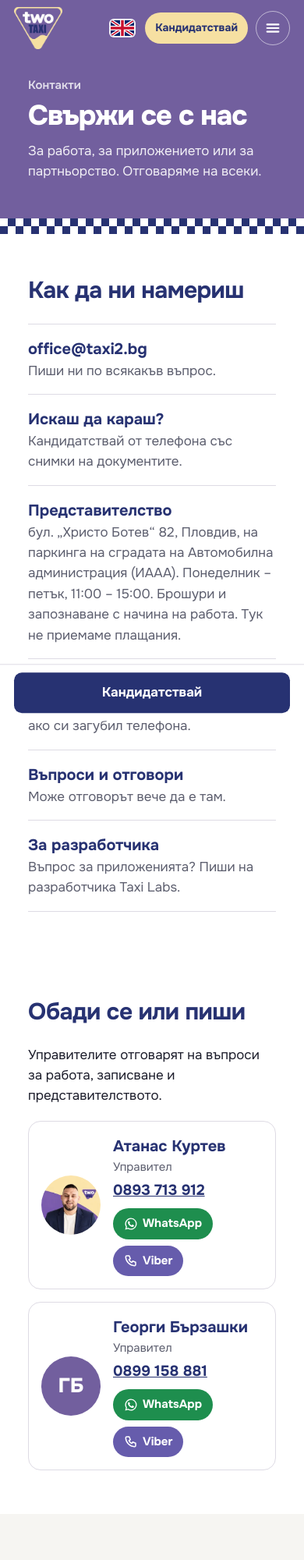
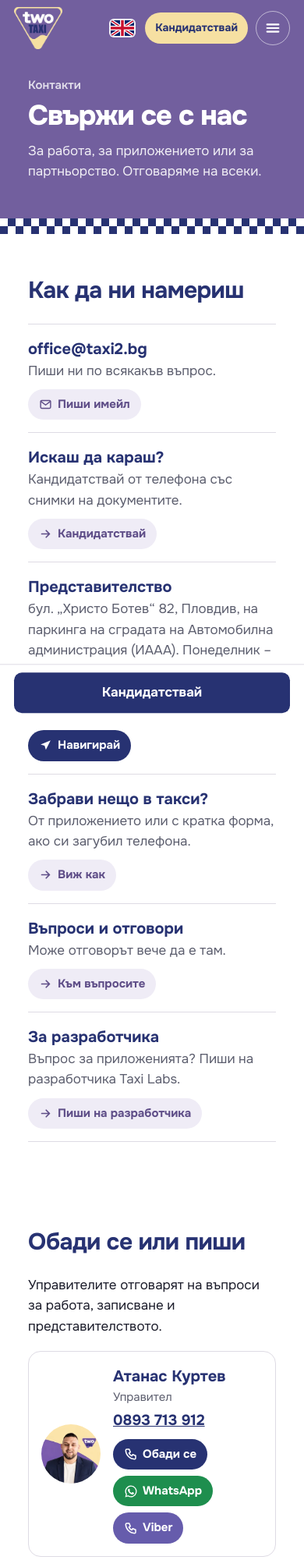
Before and after one commit to truegroupteam/taxi2-site, a plain HTML site: page public/pages/kontakti.html in a window 390 px wide. Shown: the top 2000 px of the page at 78% size. Drawn offline with Linux system fonts and the light colour scheme.

Commit message:
Контакти: visible action buttons („Навигирай“, „Пиши имейл“, „Обади се“…) (#18)
* Language flag on every page, English pages (/en, /lost, /terms, /privacy), „Забравени вещи“ page with a form, mobile spacing fix

- Flag (UK / BG) in the header of every page, leads to the matching page in the other language; replaces the text link on /softuer
- /en: passenger page in English with contact block; /lost: lost items in English; /terms and /privacy load the English client texts (/api/legal?lang=en)
- /zabravena-vesht: how to report in the app („Пътувания“ → курса → „Забравих нещо“, 72 h) and a form for clients without the app; the report goes by e-mail to the office
- Links to it: mobile menu, footer, Пътници (hero, features, FAQ), Контакти, Въпроси
- Phones: space between stacked columns (tariff and examples)

Co-Authored-By: Claude Opus 5.5 <noreply@anthropic.com>
Claude-Session: https://claude.ai/code/session_01NFqBA8CZdrpLqftvruiR8u

* Контакти: managers Атанас Куртев and Георги Бързашки with call, WhatsApp and Viber buttons (BG + EN)

Co-Authored-By: Claude Opus 5.5 <noreply@anthropic.com>
Claude-Session: https://claude.ai/code/session_01NFqBA8CZdrpLqftvruiR8u

* Контакти: visible buttons on every card („Навигирай“, „Пиши имейл“, …) and „Обади се“ for the managers (BG + EN)

Co-Authored-By: Claude Opus 5.5 <noreply@anthropic.com>
Claude-Session: https://claude.ai/code/session_01NFqBA8CZdrpLqftvruiR8u

---------

Co-authored-by: Claude <noreply@anthropic.com>

```diff
--- a/public/pages/kontakti.html
+++ b/public/pages/kontakti.html
@@ -55,12 +55,12 @@
     <div class="wrap">
       <div class="head"><h2 id="t2">Как да ни намериш</h2></div>
       <div class="contact">
-        <a href="mailto:office@taxi2.bg"><b>office@taxi2.bg</b><span>Пиши ни по всякакъв въпрос.</span></a>
-        <a href="https://driver.taxi2.bg/kandidat"><b>Искаш да караш?</b><span>Кандидатствай от телефона със снимки на документите.</span></a>
-        <a href="https://www.google.com/maps/search/?api=1&amp;query=%D0%B1%D1%83%D0%BB.+%D0%A5%D1%80%D0%B8%D1%81%D1%82%D0%BE+%D0%91%D0%BE%D1%82%D0%B5%D0%B2+82+%D0%9F%D0%BB%D0%BE%D0%B2%D0%B4%D0%B8%D0%B2" target="_blank" rel="noopener"><b>Представителство</b><span>бул. „Христо Ботев“ 82, Пловдив, на паркинга на сградата на Автомобилна администрация (ИААА). Понеделник – петък, 11:00 – 15:00. Брошури и запознаване с начина на работа. Тук не приемаме плащания.</span></a>
-        <a href="/zabravena-vesht"><b>Забрави нещо в такси?</b><span>От приложението или с кратка форма, ако си загубил телефона.</span></a>
-        <a href="/vaprosi"><b>Въпроси и отговори</b><span>Може отговорът вече да е там.</span></a>
-        <a href="/razrabotchik"><b>За разработчика</b><span>Въпрос за приложенията? Пиши на разработчика Taxi Labs.</span></a>
+        <a href="mailto:office@taxi2.bg"><b>office@taxi2.bg</b><span>Пиши ни по всякакъв въпрос.</span><em class="cta"><svg viewBox="0 0 24 24" fill="none" stroke="currentColor" stroke-width="2" stroke-linecap="round" stroke-linejoin="round" aria-hidden="true"><rect x="3" y="5" width="18" height="14" rx="2"/><path d="m3.5 6.5 8.5 6.5 8.5-6.5"/></svg>Пиши имейл</em></a>
+        <a href="https://driver.taxi2.bg/kandidat"><b>Искаш да караш?</b><span>Кандидатствай от телефона със снимки на документите.</span><em class="cta"><svg viewBox="0 0 24 24" fill="none" stroke="currentColor" stroke-width="2.4" stroke-linecap="round" stroke-linejoin="round" aria-hidden="true"><path d="M5 12h14M13 6l6 6-6 6"/></svg>Кандидатствай</em></a>
+        <a href="https://www.google.com/maps/search/?api=1&amp;query=%D0%B1%D1%83%D0%BB.+%D0%A5%D1%80%D0%B8%D1%81%D1%82%D0%BE+%D0%91%D0%BE%D1%82%D0%B5%D0%B2+82+%D0%9F%D0%BB%D0%BE%D0%B2%D0%B4%D0%B8%D0%B2" target="_blank" rel="noopener"><b>Представителство</b><span>бул. „Христо Ботев“ 82, Пловдив, на паркинга на сградата на Автомобилна администрация (ИААА). Понеделник – петък, 11:00 – 15:00. Брошури и запознаване с начина на работа. Тук не приемаме плащания.</span><em class="cta nav"><svg viewBox="0 0 24 24" fill="currentColor" aria-hidden="true"><path d="M21 3 3 10.5l7.2 2.3L12.5 20z"/></svg>Навигирай</em></a>
+        <a href="/zabravena-vesht"><b>Забрави нещо в такси?</b><span>От приложението или с кратка форма, ако си загубил телефона.</span><em class="cta"><svg viewBox="0 0 24 24" fill="none" stroke="currentColor" stroke-width="2.4" stroke-linecap="round" stroke-linejoin="round" aria-hidden="true"><path d="M5 12h14M13 6l6 6-6 6"/></svg>Виж как</em></a>
+        <a href="/vaprosi"><b>Въпроси и отговори</b><span>Може отговорът вече да е там.</span><em class="cta"><svg viewBox="0 0 24 24" fill="none" stroke="currentColor" stroke-width="2.4" stroke-linecap="round" stroke-linejoin="round" aria-hidden="true"><path d="M5 12h14M13 6l6 6-6 6"/></svg>Към въпросите</em></a>
+        <a href="/razrabotchik"><b>За разработчика</b><span>Въпрос за приложенията? Пиши на разработчика Taxi Labs.</span><em class="cta"><svg viewBox="0 0 24 24" fill="none" stroke="currentColor" stroke-width="2.4" stroke-linecap="round" stroke-linejoin="round" aria-hidden="true"><path d="M5 12h14M13 6l6 6-6 6"/></svg>Пиши на разработчика</em></a>
       </div>
     </div>
   </section>
@@ -70,8 +70,8 @@
       <div class="head"><h2 id="tm">Обади се или пиши</h2></div>
       <p style="margin:0 0 18px">Управителите отговарят на въпроси за работа, записване и представителството.</p>
       <div class="mgrs">
-        <div class="mgr"><img src="/img/atanas-kurtev.webp" width="240" height="240" alt="Атанас Куртев" loading="lazy"><div class="who"><b>Атанас Куртев</b><small>Управител</small><a class="tel" href="tel:+359893713912">0893 713 912</a><div class="qb"><a class="wa" href="https://wa.me/359893713912" target="_blank" rel="noopener"><svg viewBox="0 0 24 24" fill="currentColor" aria-hidden="true"><path d="M12 2a10 10 0 0 0-8.6 15.1L2 22l5-1.3A10 10 0 1 0 12 2zm0 18.2c-1.5 0-3-.4-4.2-1.2l-.3-.2-3 .8.8-2.9-.2-.3A8.2 8.2 0 1 1 12 20.2zm4.5-6.1c-.2-.1-1.5-.7-1.7-.8-.2-.1-.4-.1-.6.1l-.8 1c-.1.2-.3.2-.5.1a6.7 6.7 0 0 1-3.3-2.9c-.3-.4.2-.4.7-1.4.1-.2 0-.3 0-.5l-.8-1.8c-.2-.5-.4-.4-.6-.4h-.5a1 1 0 0 0-.7.3c-.2.3-.9.9-.9 2.2s.9 2.5 1 2.7c.1.2 1.8 2.8 4.4 3.9 1.6.7 2.3.8 3.1.6.5-.1 1.5-.6 1.7-1.2.2-.6.2-1.1.2-1.2-.1-.1-.3-.2-.5-.3z"/></svg>WhatsApp</a><a class="vb" href="viber://chat?number=%2B359893713912"><svg viewBox="0 0 24 24" fill="none" stroke="currentColor" stroke-width="2" stroke-linecap="round" stroke-linejoin="round" aria-hidden="true"><path d="M5 4h4l2 5-2.5 1.5a11 11 0 0 0 5 5L15 13l5 2v4a2 2 0 0 1-2 2A16 16 0 0 1 3 6a2 2 0 0 1 2-2"/></svg>Viber</a></div></div></div>
-        <div class="mgr"><span class="ph" aria-hidden="true">ГБ</span><div class="who"><b>Георги Бързашки</b><small>Управител</small><a class="tel" href="tel:+359899158881">0899 158 881</a><div class="qb"><a class="wa" href="https://wa.me/359899158881" target="_blank" rel="noopener"><svg viewBox="0 0 24 24" fill="currentColor" aria-hidden="true"><path d="M12 2a10 10 0 0 0-8.6 15.1L2 22l5-1.3A10 10 0 1 0 12 2zm0 18.2c-1.5 0-3-.4-4.2-1.2l-.3-.2-3 .8.8-2.9-.2-.3A8.2 8.2 0 1 1 12 20.2zm4.5-6.1c-.2-.1-1.5-.7-1.7-.8-.2-.1-.4-.1-.6.1l-.8 1c-.1.2-.3.2-.5.1a6.7 6.7 0 0 1-3.3-2.9c-.3-.4.2-.4.7-1.4.1-.2 0-.3 0-.5l-.8-1.8c-.2-.5-.4-.4-.6-.4h-.5a1 1 0 0 0-.7.3c-.2.3-.9.9-.9 2.2s.9 2.5 1 2.7c.1.2 1.8 2.8 4.4 3.9 1.6.7 2.3.8 3.1.6.5-.1 1.5-.6 1.7-1.2.2-.6.2-1.1.2-1.2-.1-.1-.3-.2-.5-.3z"/></svg>WhatsApp</a><a class="vb" href="viber://chat?number=%2B359899158881"><svg viewBox="0 0 24 24" fill="none" stroke="currentColor" stroke-width="2" stroke-linecap="round" stroke-linejoin="round" aria-hidden="true"><path d="M5 4h4l2 5-2.5 1.5a11 11 0 0 0 5 5L15 13l5 2v4a2 2 0 0 1-2 2A16 16 0 0 1 3 6a2 2 0 0 1 2-2"/></svg>Viber</a></div></div></div>
+        <div class="mgr"><img src="/img/atanas-kurtev.webp" width="240" height="240" alt="Атанас Куртев" loading="lazy"><div class="who"><b>Атанас Куртев</b><small>Управител</small><a class="tel" href="tel:+359893713912">0893 713 912</a><div class="qb"><a class="cl" href="tel:+359893713912"><svg viewBox="0 0 24 24" fill="none" stroke="currentColor" stroke-width="2" stroke-linecap="round" stroke-linejoin="round" aria-hidden="true"><path d="M5 4h4l2 5-2.5 1.5a11 11 0 0 0 5 5L15 13l5 2v4a2 2 0 0 1-2 2A16 16 0 0 1 3 6a2 2 0 0 1 2-2"/></svg>Обади се</a><a class="wa" href="https://wa.me/359893713912" target="_blank" rel="noopener"><svg viewBox="0 0 24 24" fill="currentColor" aria-hidden="true"><path d="M12 2a10 10 0 0 0-8.6 15.1L2 22l5-1.3A10 10 0 1 0 12 2zm0 18.2c-1.5 0-3-.4-4.2-1.2l-.3-.2-3 .8.8-2.9-.2-.3A8.2 8.2 0 1 1 12 20.2zm4.5-6.1c-.2-.1-1.5-.7-1.7-.8-.2-.1-.4-.1-.6.1l-.8 1c-.1.2-.3.2-.5.1a6.7 6.7 0 0 1-3.3-2.9c-.3-.4.2-.4.7-1.4.1-.2 0-.3 0-.5l-.8-1.8c-.2-.5-.4-.4-.6-.4h-.5a1 1 0 0 0-.7.3c-.2.3-.9.9-.9 2.2s.9 2.5 1 2.7c.1.2 1.8 2.8 4.4 3.9 1.6.7 2.3.8 3.1.6.5-.1 1.5-.6 1.7-1.2.2-.6.2-1.1.2-1.2-.1-.1-.3-.2-.5-.3z"/></svg>WhatsApp</a><a class="vb" href="viber://chat?number=%2B359893713912"><svg viewBox="0 0 24 24" fill="none" stroke="currentColor" stroke-width="2" stroke-linecap="round" stroke-linejoin="round" aria-hidden="true"><path d="M5 4h4l2 5-2.5 1.5a11 11 0 0 0 5 5L15 13l5 2v4a2 2 0 0 1-2 2A16 16 0 0 1 3 6a2 2 0 0 1 2-2"/></svg>Viber</a></div></div></div>
+        <div class="mgr"><span class="ph" aria-hidden="true">ГБ</span><div class="who"><b>Георги Бързашки</b><small>Управител</small><a class="tel" href="tel:+359899158881">0899 158 881</a><div class="qb"><a class="cl" href="tel:+359899158881"><svg viewBox="0 0 24 24" fill="none" stroke="currentColor" stroke-width="2" stroke-linecap="round" stroke-linejoin="round" aria-hidden="true"><path d="M5 4h4l2 5-2.5 1.5a11 11 0 0 0 5 5L15 13l5 2v4a2 2 0 0 1-2 2A16 16 0 0 1 3 6a2 2 0 0 1 2-2"/></svg>Обади се</a><a class="wa" href="https://wa.me/359899158881" target="_blank" rel="noopener"><svg viewBox="0 0 24 24" fill="currentColor" aria-hidden="true"><path d="M12 2a10 10 0 0 0-8.6 15.1L2 22l5-1.3A10 10 0 1 0 12 2zm0 18.2c-1.5 0-3-.4-4.2-1.2l-.3-.2-3 .8.8-2.9-.2-.3A8.2 8.2 0 1 1 12 20.2zm4.5-6.1c-.2-.1-1.5-.7-1.7-.8-.2-.1-.4-.1-.6.1l-.8 1c-.1.2-.3.2-.5.1a6.7 6.7 0 0 1-3.3-2.9c-.3-.4.2-.4.7-1.4.1-.2 0-.3 0-.5l-.8-1.8c-.2-.5-.4-.4-.6-.4h-.5a1 1 0 0 0-.7.3c-.2.3-.9.9-.9 2.2s.9 2.5 1 2.7c.1.2 1.8 2.8 4.4 3.9 1.6.7 2.3.8 3.1.6.5-.1 1.5-.6 1.7-1.2.2-.6.2-1.1.2-1.2-.1-.1-.3-.2-.5-.3z"/></svg>WhatsApp</a><a class="vb" href="viber://chat?number=%2B359899158881"><svg viewBox="0 0 24 24" fill="none" stroke="currentColor" stroke-width="2" stroke-linecap="round" stroke-linejoin="round" aria-hidden="true"><path d="M5 4h4l2 5-2.5 1.5a11 11 0 0 0 5 5L15 13l5 2v4a2 2 0 0 1-2 2A16 16 0 0 1 3 6a2 2 0 0 1 2-2"/></svg>Viber</a></div></div></div>
       </div>
     </div>
   </section>
--- a/public/site.css
+++ b/public/site.css
@@ -412,6 +412,16 @@ fieldset{border:0;margin:0 0 16px;padding:0}
 .mgr .qb{display:flex;flex-wrap:wrap;gap:8px}
 .mgr .qb a{display:inline-flex;align-items:center;gap:6px;border-radius:999px;padding:8px 14px;font-weight:700;font-size:15px;color:#fff;text-decoration:none}
 .mgr .qb a svg{width:18px;height:18px}
+.mgr .qb .cl{background:var(--navy)}
 .mgr .qb .wa{background:#1E8E4E}
 .mgr .qb .vb{background:#665CAC}
 @media (min-width:760px){.mgrs{grid-template-columns:1fr 1fr}}
+
+/* Контакти: every card shows what it does */
+.contact a{position:relative}
+.contact .cta{display:flex;width:fit-content;align-items:center;gap:7px;margin-top:10px;padding:8px 14px;border-radius:999px;background:#EFECF6;color:var(--purple-d);font-style:normal;font-weight:700;font-size:15px;transition:background .15s,color .15s}
+.contact .cta svg{width:17px;height:17px;flex:none}
+.contact .cta.nav{background:var(--navy);color:#fff}
+.contact a:hover .cta{background:var(--purple);color:#fff}
+.contact a:hover .cta.nav{background:var(--navy-d)}
+.contact a:hover b{text-decoration:underline}
```
Also changed, not shown: public/pages/en.html (+6 -6 lines).
